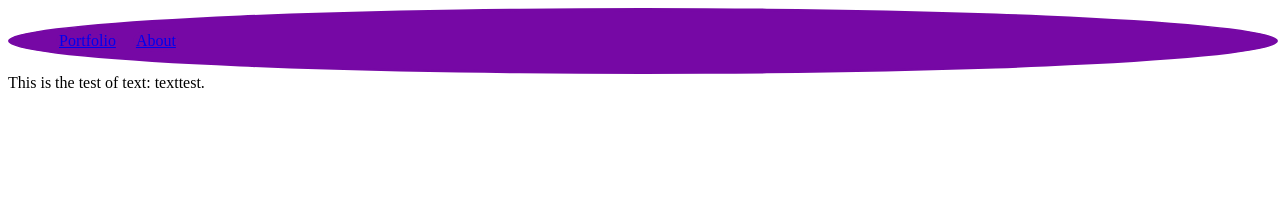
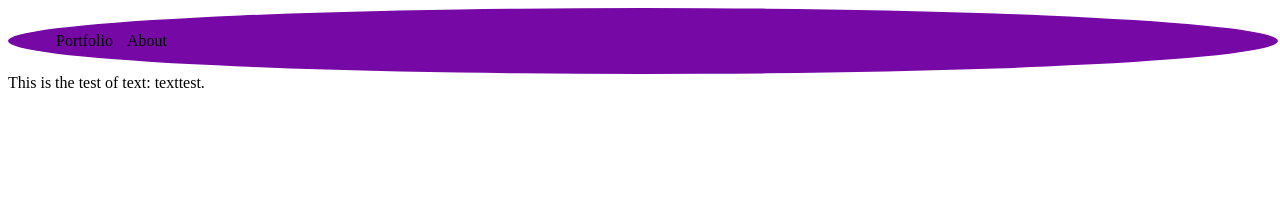
Before and after one commit to neutralboolean/neutralboolean.github.io, a Jekyll site: the page index.html, which Jekyll copies as it is, in a window 1280 px wide. Shown: the top 224 px of the page. Built offline with Jekyll 4.4.1, drawn with Linux system fonts in a browser that asks for light colours.

Commit message:
Update index.html

```diff
--- a/index.html
+++ b/index.html
@@ -5,8 +5,8 @@
   <body>
     <div class="nav">
       <ul>
-        <li> <a class="nav bar-element" href="#">Portfolio</a> </li>
-        <li> <a class="nav bar-element" href="#">About</a> </li>
+        <li>Portfolio</li>
+        <li>About</li>
       </ul>
     </div>
     <div>
```
